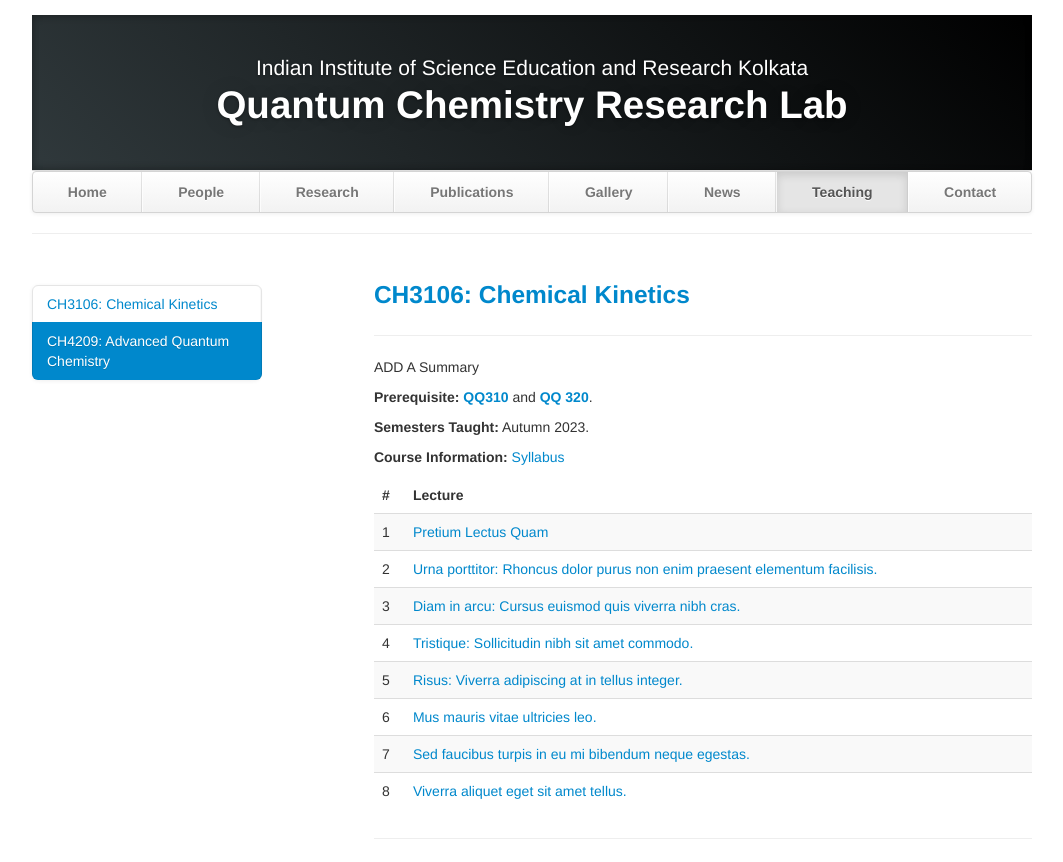
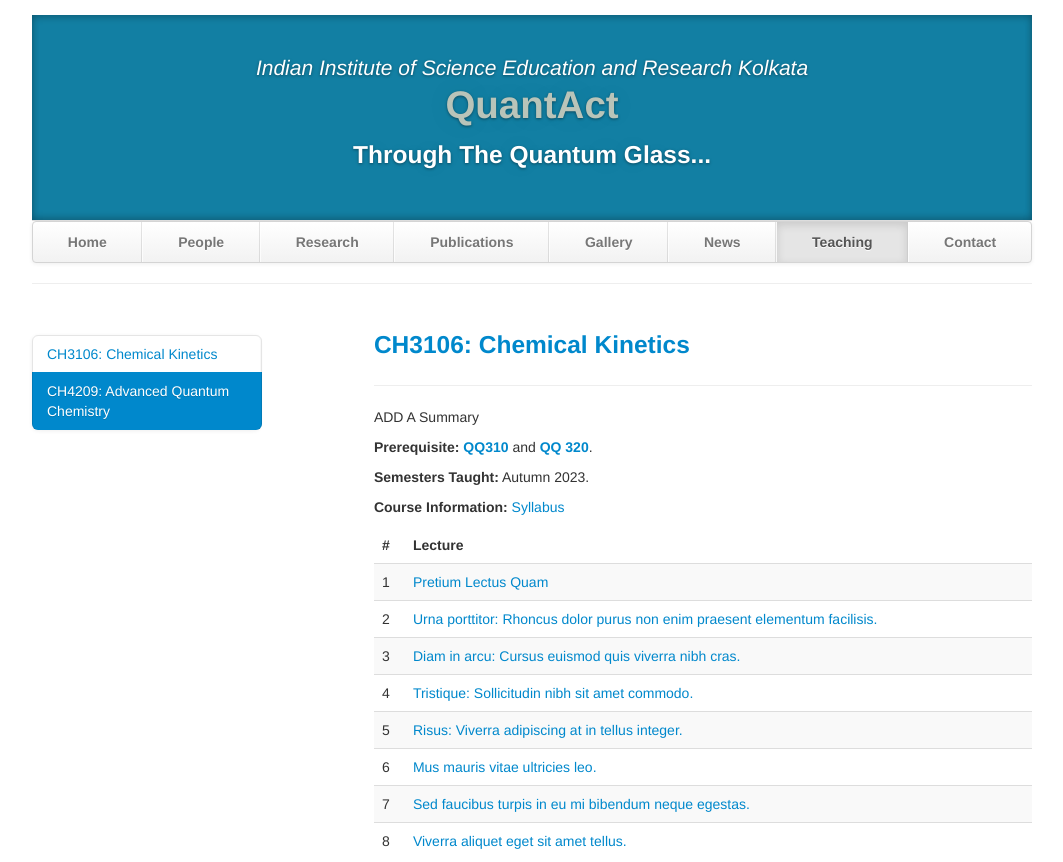
Before and after one commit to Razer-07/website, a plain HTML site: page teaching.html in a window 1280 px wide. Shown: the top 862 px of the page, without its empty margins (108-1171 px from the left). Drawn offline with Linux system fonts and the light colour scheme.

Commit message:
Header color changed, gradient removed, lab name added

```diff
--- a/css/theme.css
+++ b/css/theme.css
@@ -333,7 +333,7 @@ body>.navbar .brand:hover {
 
 .section-header h1,
 .title-text {
-	font-weight: bold;
+	font-weight: bolder;
 	font-size: 30px;
 	margin: 12.5px 0;
 	font-weight: 100;
@@ -397,13 +397,13 @@ body>.navbar .brand:hover {
 	color: #fff;
 	text-align: center;
 	text-shadow: 0 1px 3px rgba(0, 0, 0, .4), 0 0 30px rgba(0, 0, 0, .075);
-	background: #30393C;
-	background: -moz-linear-gradient(45deg, #30393C 0%, #000000 100%);
+	background: #127fa3;
+	/* background: -moz-linear-gradient(45deg, #5b6163 0%, #000000 100%);
 	background: -webkit-gradient(linear, left bottom, right top, color-stop(0%, #30393C), color-stop(100%, #30393C));
 	background: -webkit-linear-gradient(45deg, #30393C 0%, #000000 100%);
 	background: -o-linear-gradient(45deg, #30393C 0%, #000000 100%);
 	background: -ms-linear-gradient(45deg, #30393C 0%, #000000 100%);
-	background: linear-gradient(45deg, #30393C 0%, #000000 100%) repeat;
+	background: linear-gradient(45deg, #30393C 0%, #000000 100%) repeat; */
 	-webkit-box-shadow: inset 0 3px 7px rgba(0, 0, 0, .2), inset 0 -3px 7px rgba(0, 0, 0, .2);
 	-moz-box-shadow: inset 0 3px 7px rgba(0, 0, 0, .2), inset 0 -3px 7px rgba(0, 0, 0, .2);
 	box-shadow: inset 0 3px 7px rgba(0, 0, 0, .2), inset 0 -3px 7px rgba(0, 0, 0, .2);
--- a/teaching.html
+++ b/teaching.html
@@ -14,8 +14,9 @@
    <body>
       <div class="container">
          <header class="jumbotron subhead" id="overview">
-            <p class="lead"> Indian Institute of Science Education and Research Kolkata</p>
-            <h1>Quantum Chemistry Research Lab</h1>
+            <p class="lead"> <i>Indian Institute of Science Education and Research Kolkata</i> </p>
+            <h1 style="color:rgb(185, 196, 185)">QuantAct</h1>
+            <h3>Through The Quantum Glass...</h3>
          </header>
          <div class="masthead">
             <div class="navbar">
```
Also changed, not shown: contact.html (+3 -2 lines), gallery.html (+3 -2 lines), index.html (+3 -2 lines), news.html (+3 -2 lines), people.html (+3 -2 lines), publications.html (+3 -2 lines), research.html (+3 -2 lines).
